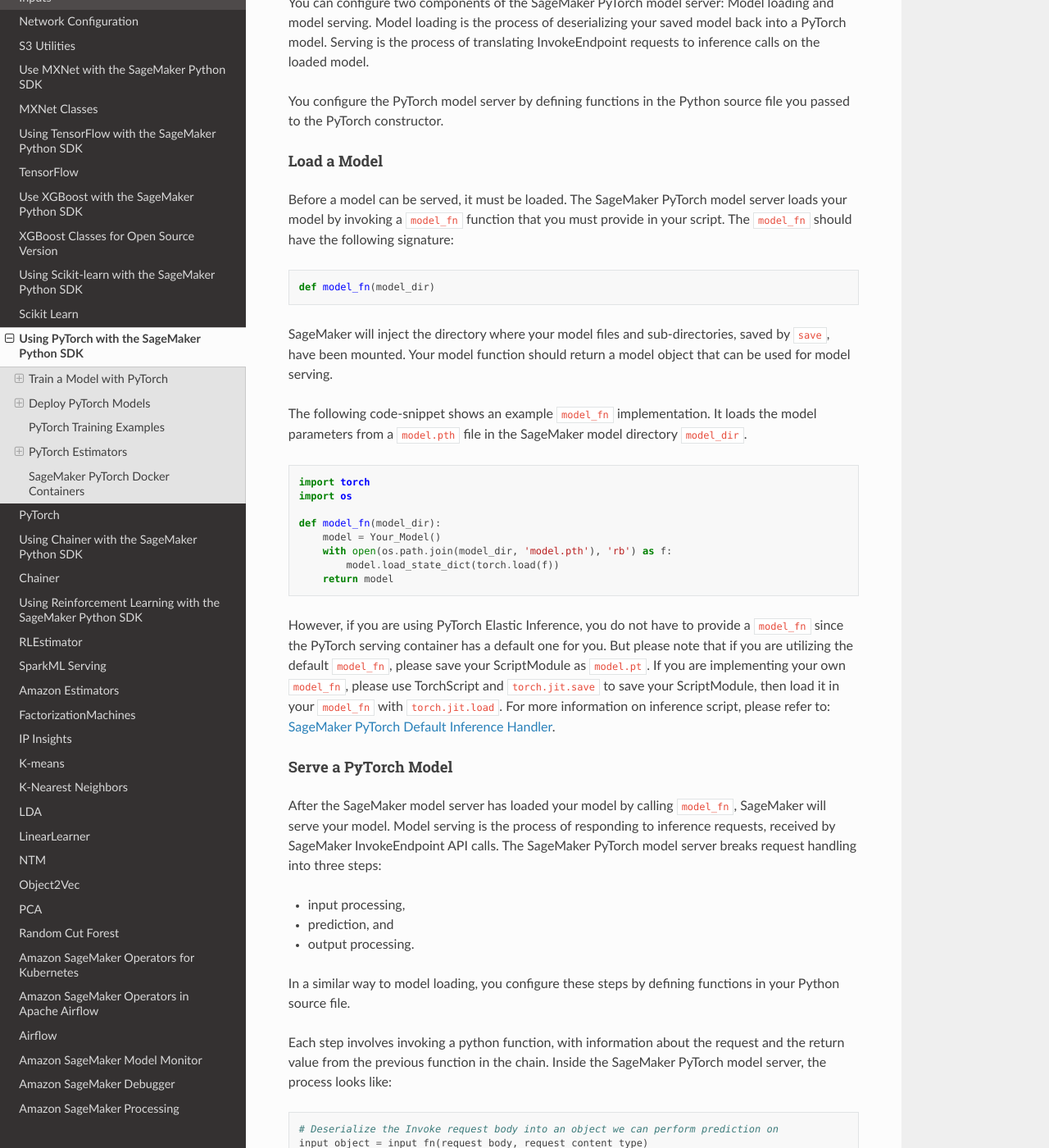
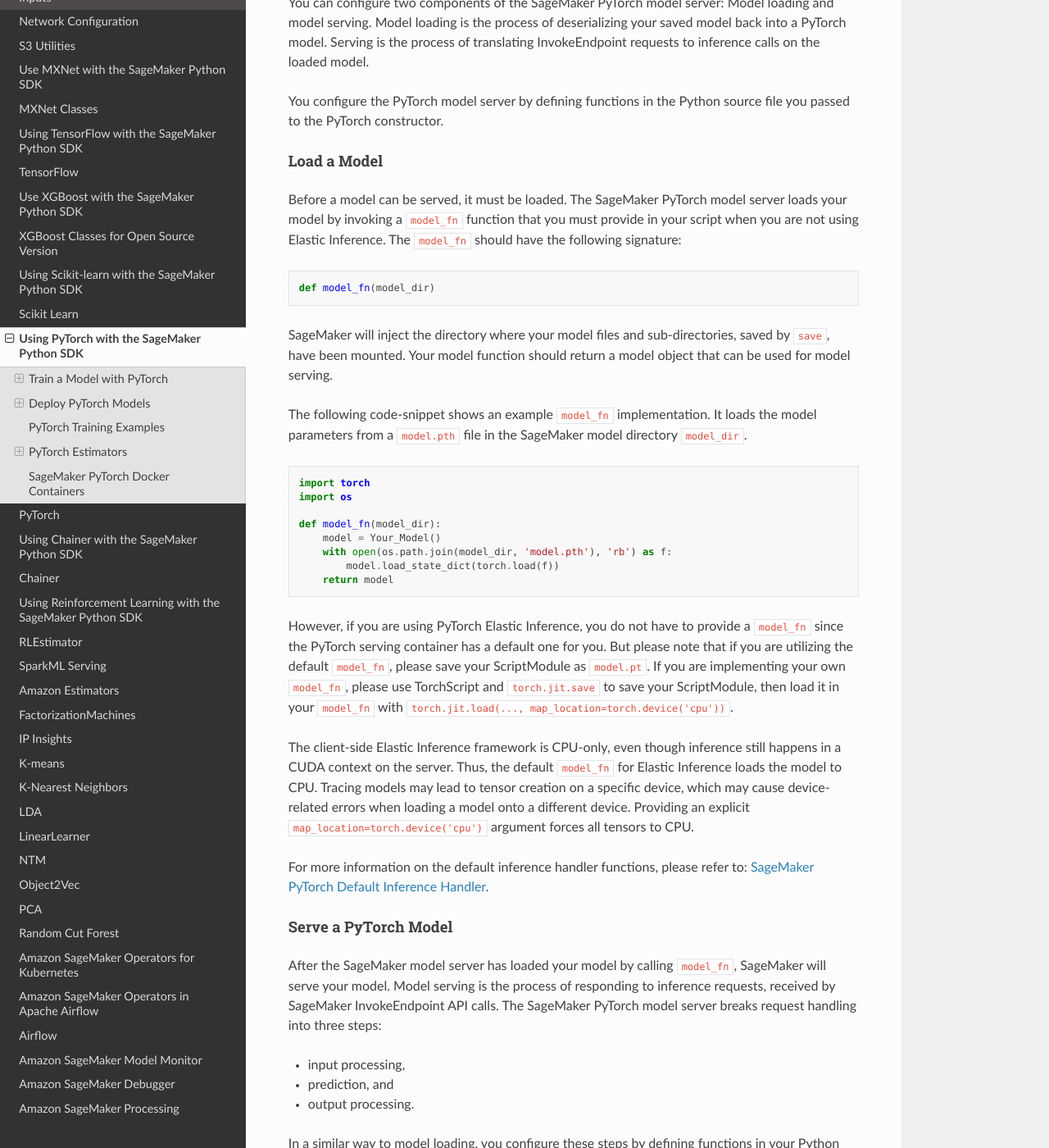
Before and after one commit to Evan-W-ang/sagemaker-python-sdk, a Sphinx documentation site: the page built from doc/using_pytorch.rst, in a window 1280 px wide and 1400 px high, scrolled down 6743 px. Shown: the whole window at 82% size. Built offline with Sphinx 7.4.7 and the Read the Docs theme 2.0.0, drawn with Linux system fonts in a browser that asks for light colours.

Commit message:
doc: Explain why default model_fn loads PyTorch-EI models to CPU by default (#1404)

```diff
--- a/doc/using_pytorch.rst
+++ b/doc/using_pytorch.rst
@@ -290,7 +290,7 @@ Load a Model
 ------------
 
 Before a model can be served, it must be loaded. The SageMaker PyTorch model server loads your model by invoking a
-``model_fn`` function that you must provide in your script. The ``model_fn`` should have the following signature:
+``model_fn`` function that you must provide in your script when you are not using Elastic Inference. The ``model_fn`` should have the following signature:
 
 .. code:: python
 
@@ -316,7 +316,11 @@ It loads the model parameters from a ``model.pth`` file in the SageMaker model d
 However, if you are using PyTorch Elastic Inference, you do not have to provide a ``model_fn`` since the PyTorch serving
 container has a default one for you. But please note that if you are utilizing the default ``model_fn``, please save
 your ScriptModule as ``model.pt``. If you are implementing your own ``model_fn``, please use TorchScript and ``torch.jit.save``
-to save your ScriptModule, then load it in your ``model_fn`` with ``torch.jit.load``. For more information on inference script, please refer to:
+to save your ScriptModule, then load it in your ``model_fn`` with ``torch.jit.load(..., map_location=torch.device('cpu'))``.
+
+The client-side Elastic Inference framework is CPU-only, even though inference still happens in a CUDA context on the server. Thus, the default ``model_fn`` for Elastic Inference loads the model to CPU. Tracing models may lead to tensor creation on a specific device, which may cause device-related errors when loading a model onto a different device. Providing an explicit ``map_location=torch.device('cpu')`` argument forces all tensors to CPU.
+
+For more information on the default inference handler functions, please refer to:
 `SageMaker PyTorch Default Inference Handler <https://github.com/aws/sagemaker-pytorch-serving-container/blob/master/src/sagemaker_pytorch_serving_container/default_inference_handler.py>`_.
 
 Serve a PyTorch Model
```
